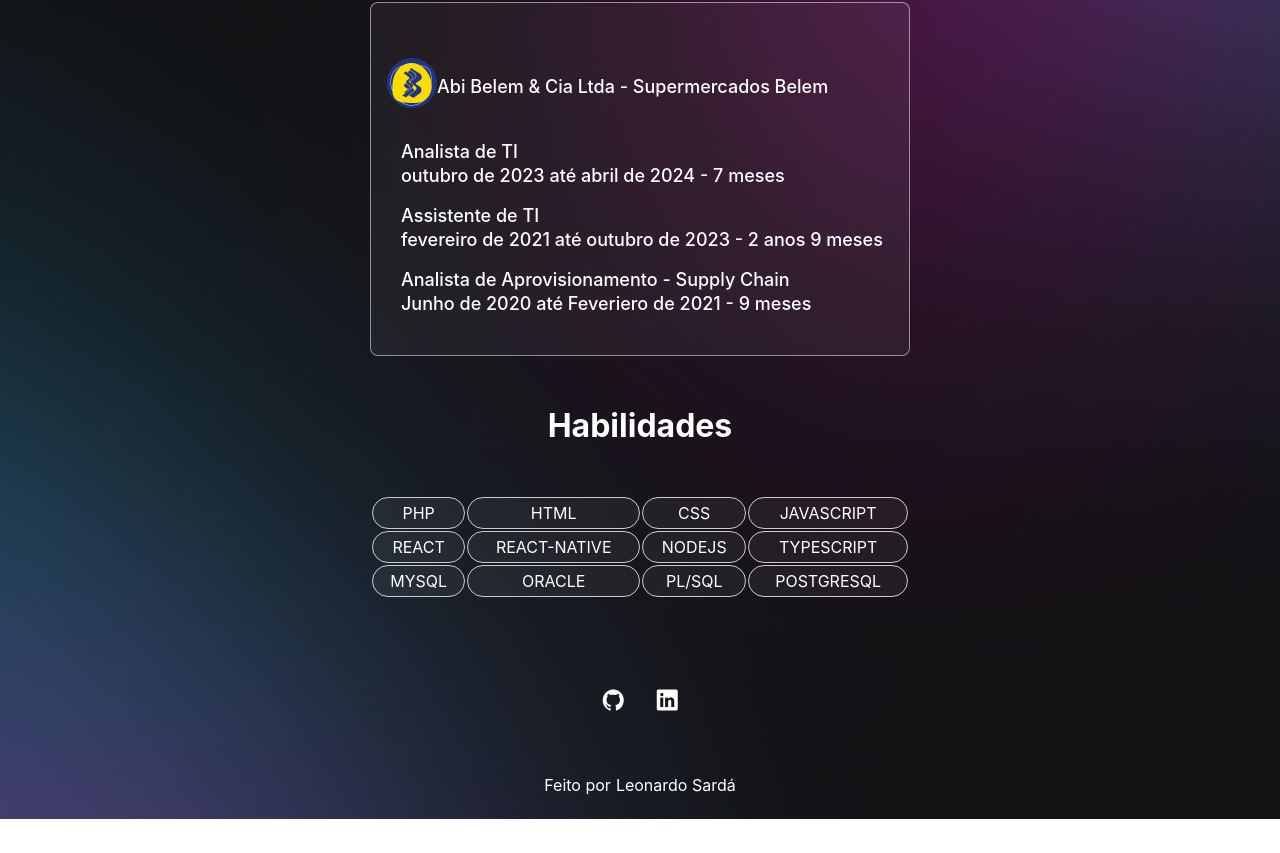
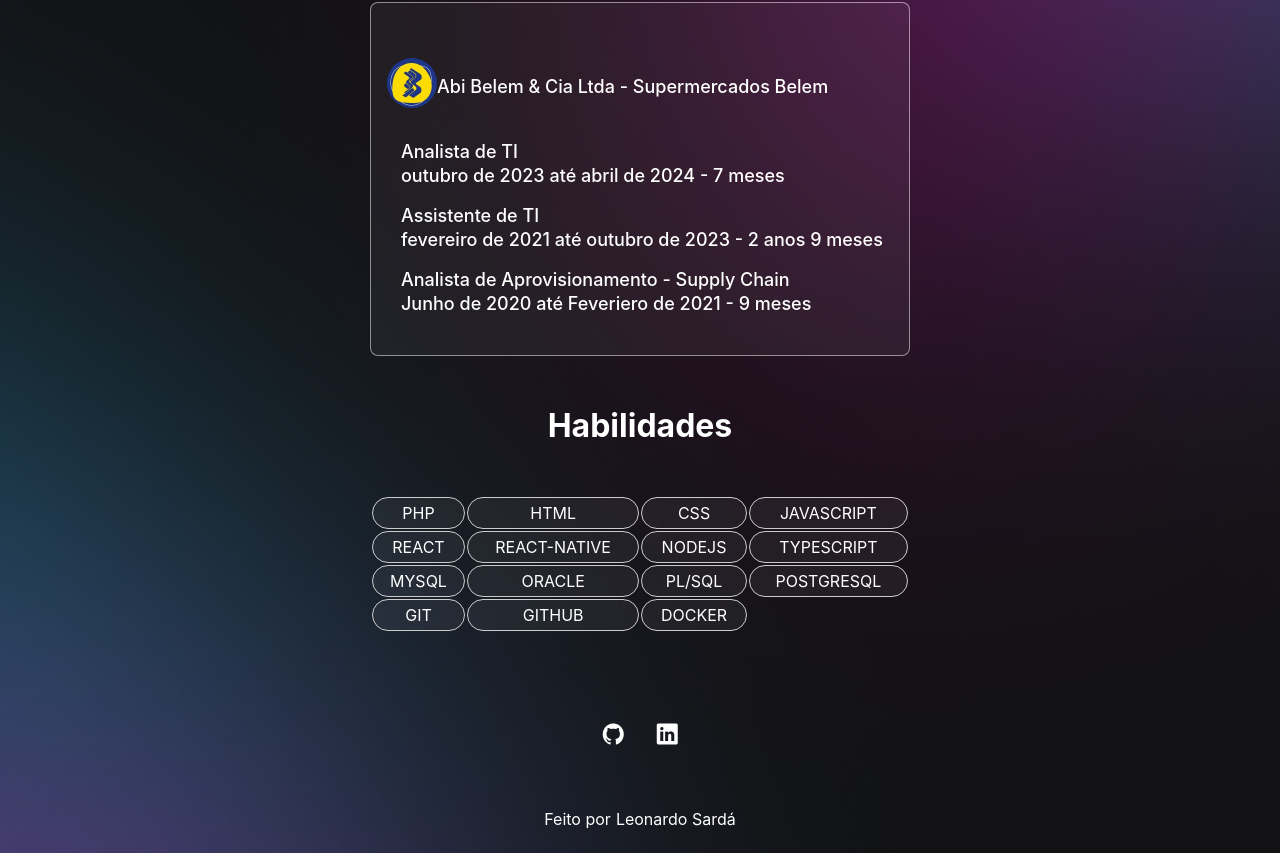
Before and after one commit to leonardo-sarda/portfolio_react, a React (Create React App) app: page /about in a window 1280 px wide. Shown: the part 878-1731 px from the top of the page. Before the commit the page ends 1697 px from the top, so only its background shows below. Built offline with nearby package versions, Linux system fonts and the light colour scheme; the HTML template or start-up script is replaced by a standard one.

Commit message:
Adicionado no About

```diff
--- a/src/pages/About/index.tsx
+++ b/src/pages/About/index.tsx
@@ -102,6 +102,11 @@ const Home: React.FC = () => {
                         <td>PL/SQL</td>
                         <td>POSTGRESQL</td>
                     </tr>
+                    <tr>
+                        <td>GIT</td>
+                        <td>GITHUB</td>
+                        <td>DOCKER</td>
+                    </tr>
                 </tbody>
             </Skills>
             <SocialLinks>
```
